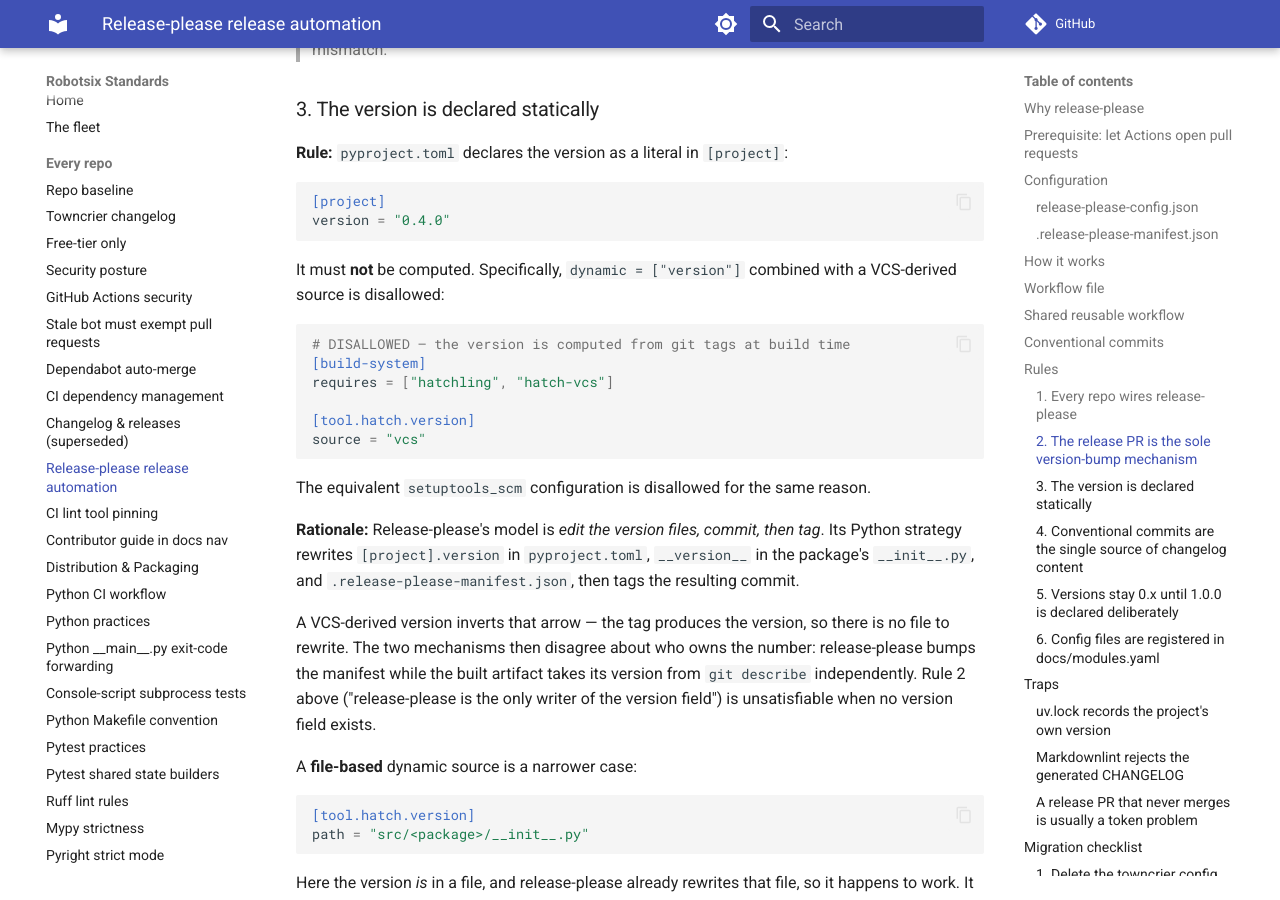
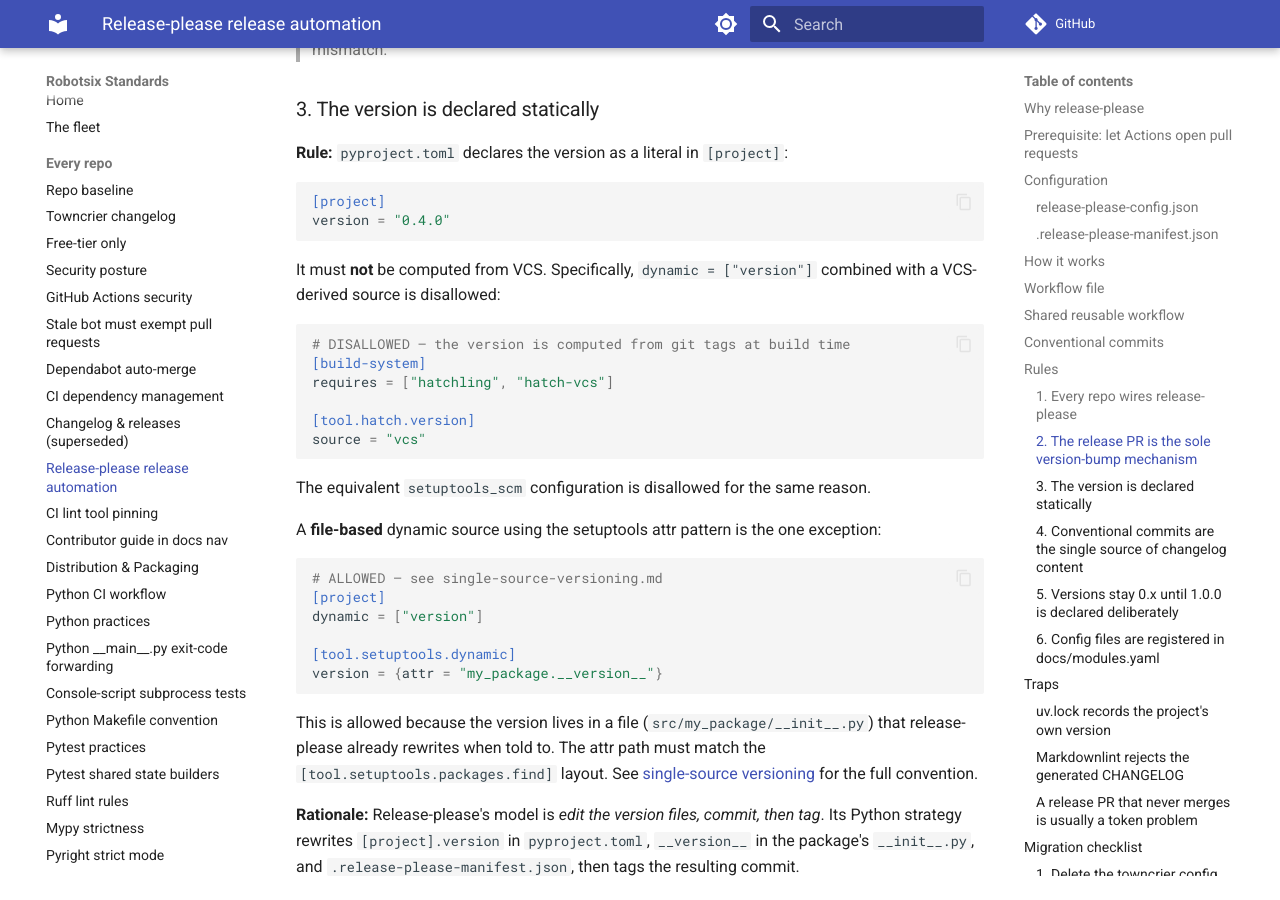
Before and after one commit to damien-robotsix/robotsix-standards, an MkDocs documentation site: the page built from docs/release-please.md, in a window 1280 px wide and 900 px high, scrolled down 6663 px. Built offline with MkDocs 1.6.1 and Material for MkDocs 9.7.7, drawn with Linux system fonts in a browser that asks for light colours; comment, search, counter and statistics services are not loaded; some of the changed text lies outside the part shown.

Commit message:
feat: Standardize: single-source versioning for Python repos via [tool.setuptools.dynamic] with attr: (20260812T225232Z-standardize-single-source-versioning-for-e345)

````diff
--- a/docs/release-please.md
+++ b/docs/release-please.md
@@ -317,7 +317,7 @@
 version = "0.4.0"
 ```
 
-It must **not** be computed. Specifically, `dynamic = ["version"]` combined
+It must **not** be computed from VCS. Specifically, `dynamic = ["version"]` combined
 with a VCS-derived source is disallowed:
 
 ```toml
@@ -331,6 +331,23 @@
 
 The equivalent `setuptools_scm` configuration is disallowed for the same
 reason.
+
+A **file-based** dynamic source using the setuptools attr pattern is the one
+exception:
+
+```toml
+# ALLOWED — see single-source-versioning.md
+[project]
+dynamic = ["version"]
+
+[tool.setuptools.dynamic]
+version = {attr = "my_package.__version__"}
+```
+
+This is allowed because the version lives in a file (`src/my_package/__init__.py`)
+that release-please already rewrites when told to. The attr path must match the
+`[tool.setuptools.packages.find]` layout. See
+[single-source versioning](single-source-versioning.md) for the full convention.
 
 **Rationale:** Release-please's model is *edit the version files, commit, then
 tag*. Its Python strategy rewrites `[project].version` in `pyproject.toml`,
@@ -593,6 +610,8 @@
 
 A file-based dynamic source (`[tool.hatch.version] path = "src/.../__init__.py"`)
 is also disallowed — move the literal into `[project]` and delete the block.
+(The setuptools attr pattern `[tool.setuptools.dynamic] version = {attr = "..."}`
+is an exception covered in [single-source versioning](single-source-versioning.md).)
 
 ```toml
 # Before (VCS-derived — disallowed)
````
Also changed, not shown: README.md (+1 -0 lines), docs/distribution-packaging.md (+6 -4 lines), docs/index.md (+2 -0 lines), docs/single-source-versioning.md (added, +95 -0 lines).
